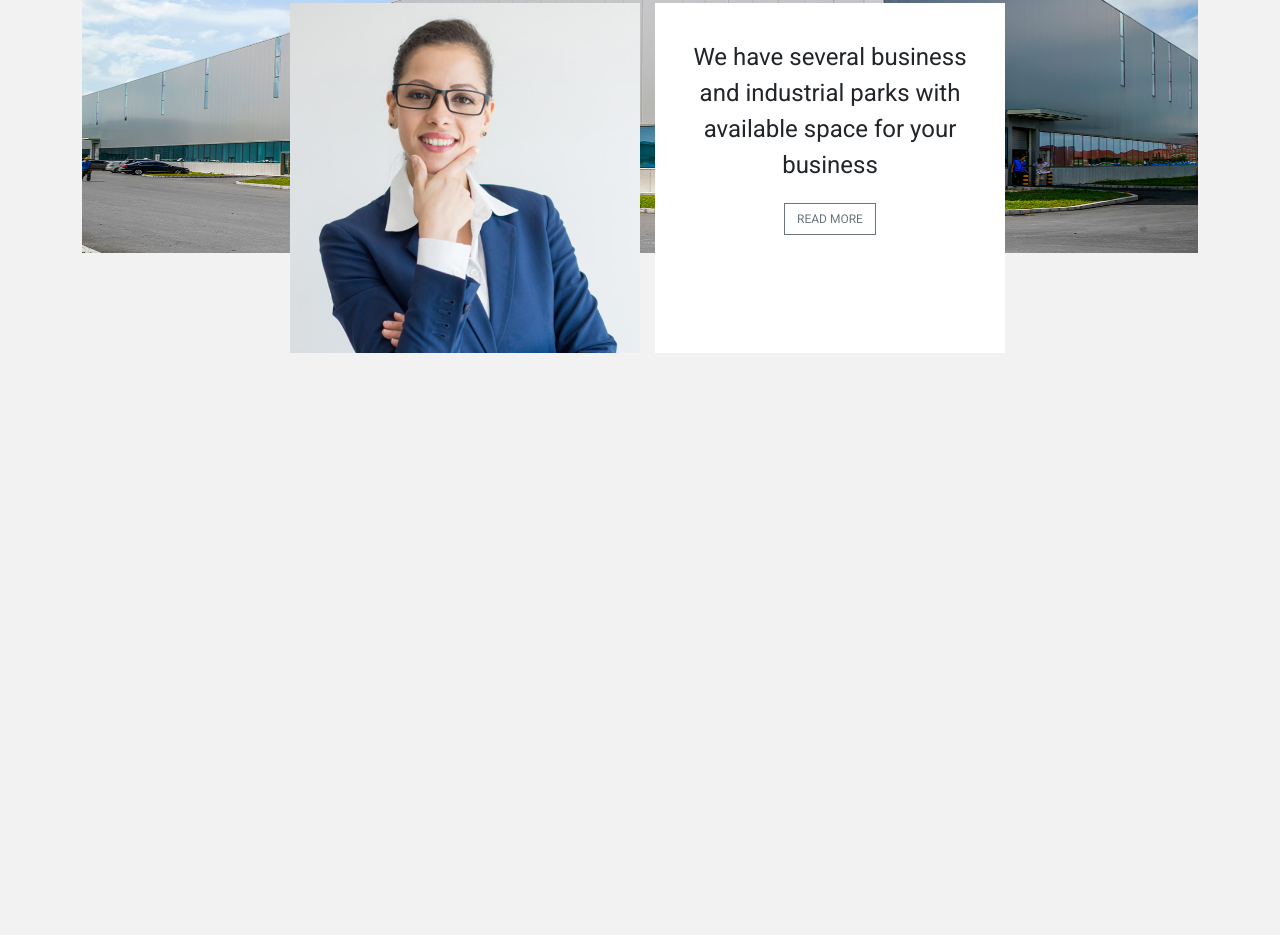
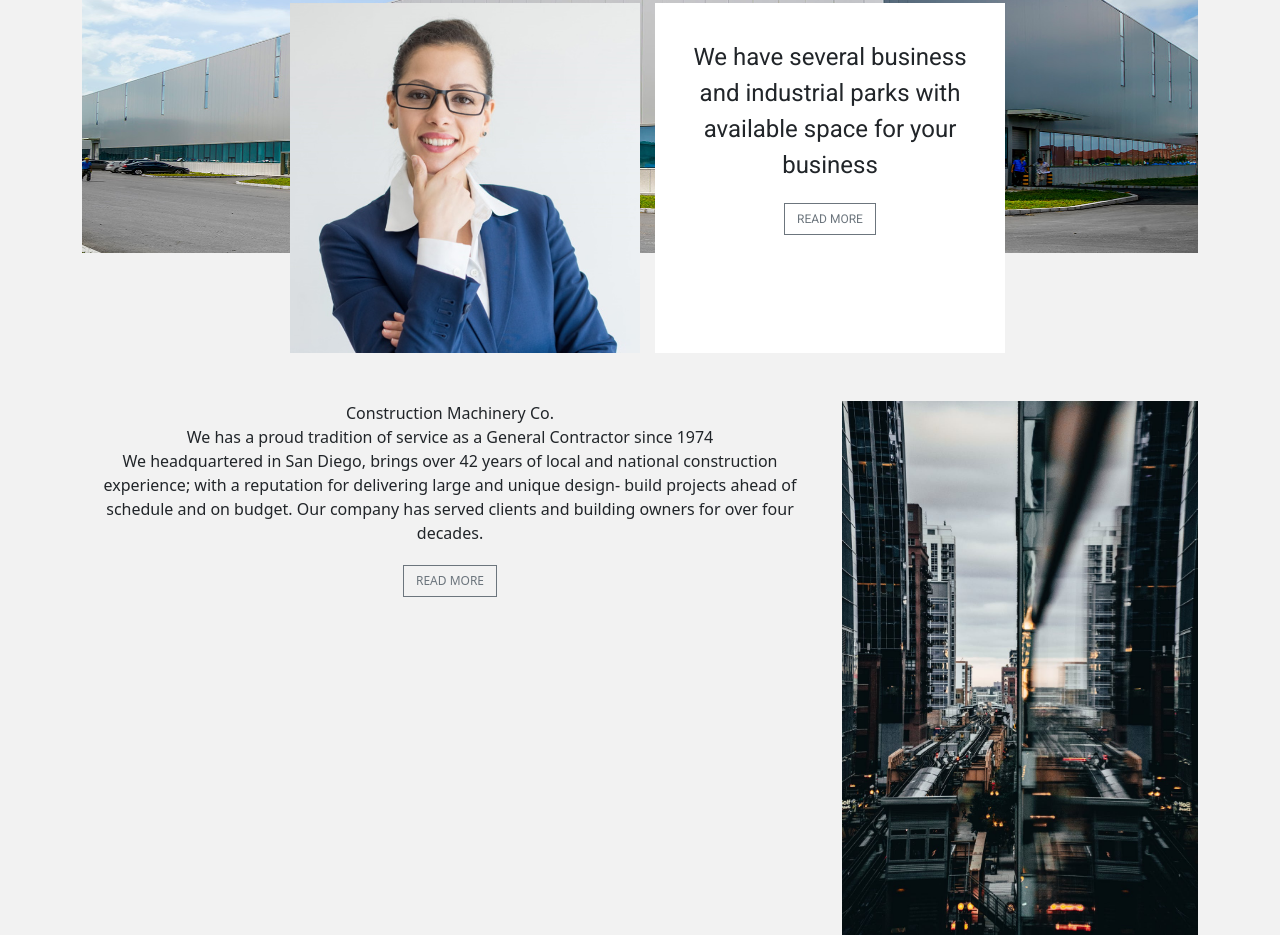
Before and after one commit to JChristian5/Website-Clone, a plain HTML site: page index.html in a window 1280 px wide. Shown: the part 437-1372 px from the top of the page. Before the commit the page ends 800 px from the top, so only its background shows below. Drawn offline with nearby package versions, Linux system fonts and the light colour scheme.

Commit message:
Add Company info section with pictures and text.

```diff
--- a/index.html
+++ b/index.html
@@ -43,5 +43,23 @@
             </div>
         </div>
     </div>
+<!--Company Info-->
+    <div class="container mt-5">
+        <div class="row">
+            <div class="col-md-8 text-center">
+                <div class="companyname">Construction Machinery Co.</div>
+                <div class="companysubheading"><!--Grammar typo? have* instead of has-->
+                    We has a proud tradition of service as a General Contractor since 1974
+                </div>
+                <div class="companydescription">
+                    We headquartered in San Diego, brings over 42 years of local and national construction experience; with a reputation for delivering large and unique design- build projects ahead of schedule and on budget. Our company has served clients and building owners for over four decades.
+                </div>
+                <button type="button" class="btn btn-outline-secondary">READ MORE</button>
+            </div>
+            <div class="col-md-4">
+                <img src="images/pexelsphoto2884590.jpeg" alt="Picture of city" class="img-fluid">
+            </div>
+        </div>
+    </div>
 </body>
 </html>
```
